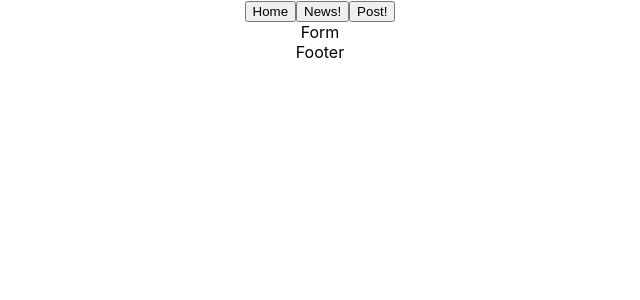
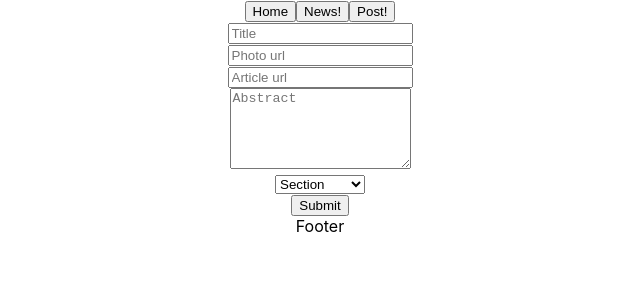
Before and after one commit to Francsy/react-newyorktimes-app, a React (Create React App) app: page /form in a window 1280 px wide. Shown: the top 300 px of the page, without its empty margins (320-960 px from the left). Built offline with nearby package versions, Linux system fonts and the light colour scheme.

Commit message:
add/ form and list logic started

```diff
--- a/src/components/Main/Form/Form.jsx
+++ b/src/components/Main/Form/Form.jsx
@@ -1,8 +1,56 @@
 import React, { Component } from "react";
 
 class Form extends Component {
+
+
+  submitArticle = (e) => {
+    e.preventDefault()
+    const title = e.target.title.value;
+    const section = e.target.section.value;
+    const abstract = e.target.abstract.value;
+    const url = e.target.url.value;
+    const img = e.target.img.value;
+    const newArticle = {}
+  }
+
+
+  getDate = () => {
+    const currentDate = new Date()
+    const currentYear = currentDate.getFullYear()
+    const currentMonth = String(currentDate.getMonth()).padStart(2, 0)
+    const todayDate = String(currentDate.getDate()).padStart(2,0)
+    return `${currentYear}-${currentMonth}-${todayDate}`
+  }
+
   render() {
-    return <div>Form</div>;
+    return <section>
+      <form  >
+        <input type="text" name="title" placeholder="Title"/>
+      <br />
+      <input type="url" name="img" placeholder="Photo url"/>
+        <br />
+        <input type="url" name="url" placeholder="Article url"/>
+        <br />
+        <textarea name="abstract" placeholder="Abstract"  rows="5" cols="20" />
+        <br />
+        <select name="section" defaultValue="Section">
+          <option value="Section" disabled>Section</option>
+          <option value="Arts">Arts</option>
+          <option value="Books">Books</option>
+          <option value="Business">Business</option>
+          <option value="Food">Food</option>
+          <option value="Health">Health</option>
+          <option value="Movies">Movies</option>
+          <option value="Politics">Science</option>
+          <option value="Science">Science</option>
+          <option value="Technology">Technology</option>
+          <option value="Travel">Travel</option>
+        </select>
+        <br />
+        <input type="submit" />
+
+      </form>
+    </section>;
   }
 }
 
--- a/src/components/Main/ListNews/Card/Card.jsx
+++ b/src/components/Main/ListNews/Card/Card.jsx
@@ -2,7 +2,13 @@ import React, { Component } from "react";
 
 class Card extends Component {
   render() {
-    return <div>Card</div>;
+    return <article>
+      <img src={this.props.new.img} alt="" />
+      <h2>{this.props.new.title}</h2>
+      <h3>{this.props.new.date} - {this.props.new.section} - {this.props.new.authorLine}</h3>
+      <p>{this.props.new.abstract}</p>
+      <button onClick={this.props.delete}>Remove</button>
+    </article>;
   }
 }
 
--- a/src/components/Main/ListNews/ListNews.jsx
+++ b/src/components/Main/ListNews/ListNews.jsx
@@ -1,5 +1,7 @@
 import React, { Component } from "react";
 import axios from 'axios'
+import Card from './Card'
+import {v4 as uuidv4} from 'uuid'
 
 
 class ListNews extends Component {
@@ -15,28 +17,41 @@ class ListNews extends Component {
 
       const res = await axios.get(`https://api.nytimes.com/svc/topstories/v2/science.json?api-key=${process.env.REACT_APP_NYT}`)
       let data = await res.data.results
-      data = data.filter((article, i) => i < 5)
+      data = data.filter((article, i) => i >= (data.length - 5))
       const nytNews = data.map(article =>{
         const newArticle = { //Finish it
-          title: 'Example'
+          title: article.title,
+          section: this.capTransform(article.section),
+          abstract: article.abstract,
+          url: article.url || 'https://www.nytimes.com/',
+          authorLine: article.byline,
+          date: article.published_date.slice(0, 10),
+          img: article.multimedia[1].url || 'https://www.salonlfc.com/wp-content/uploads/2018/01/image-not-found-1-scaled-1150x647.png'
         }
         return newArticle
       })
-      if (this.props.newArticles.length > 0) {
-        this.setState({news: [...this.props.newArticles, ...nytNews]})
+      if (this.props.ourArticles.length > 0) {
+        this.setState({news: [...this.props.ourArticles, ...nytNews]})
       } else {
         this.setState({news: [...nytNews]})
       }
-    } catch (error) {
-      console.log(error)
+    } catch (err) {
+      console.log(err) // Hacer algo de magia por aqui
     }
   }
-
-  printNews = (newsArr) => newsArr.map((article, i) => console.log(article, i)) // acabar
+  capTransform = (text) => text.charAt(0).toUpperCase() + text.slice(1)
+  deleteNew = (i) => {
+    const remainingNews = this.state.news.filter((article, j) => i !== j)
+    this.setState({news: remainingNews})
+  }
+  printNews = (newsArr) => newsArr.map((article, i) => <Card new={article} delete={() => this.deleteNew(i)}key={uuidv4()}/>) // acabar
 
 
   render() {
-    return <div>ListNews</div>;
+    return <section>
+    {this.printNews(this.state.news)}
+
+    </section>;
   }
 }
 
--- a/src/components/Main/Main.jsx
+++ b/src/components/Main/Main.jsx
@@ -9,7 +9,7 @@ class Main extends Component {
     super(props)
 
     this.state = {
-      newArticles: []
+      ourArticles: []
     }
   }
 
@@ -20,7 +20,7 @@ class Main extends Component {
     return <main>
       <Routes>
       <Route path='/' element={<Home />}/>
-      <Route path='/list' element={<ListNews newArticles={this.state.newArticles} />} />
+      <Route path='/list' element={<ListNews ourArticles={this.state.ourArticles} />} />
       <Route path='/form' element={<Form addNew={this.addNew} />} />
       </Routes>
     </main>;
```
